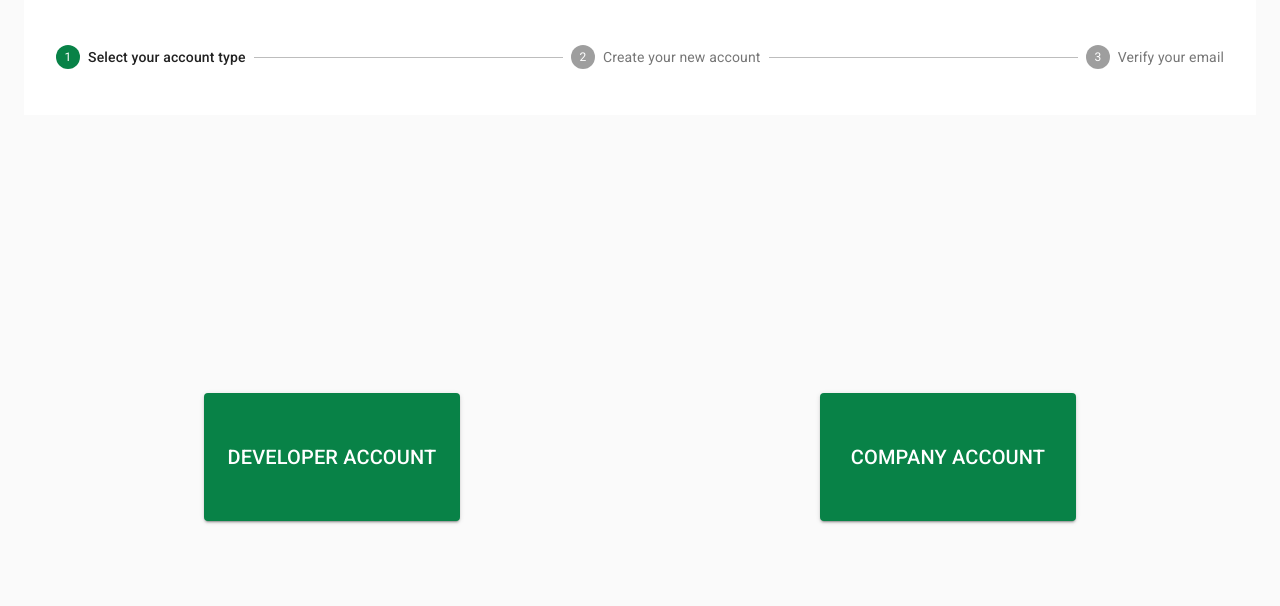
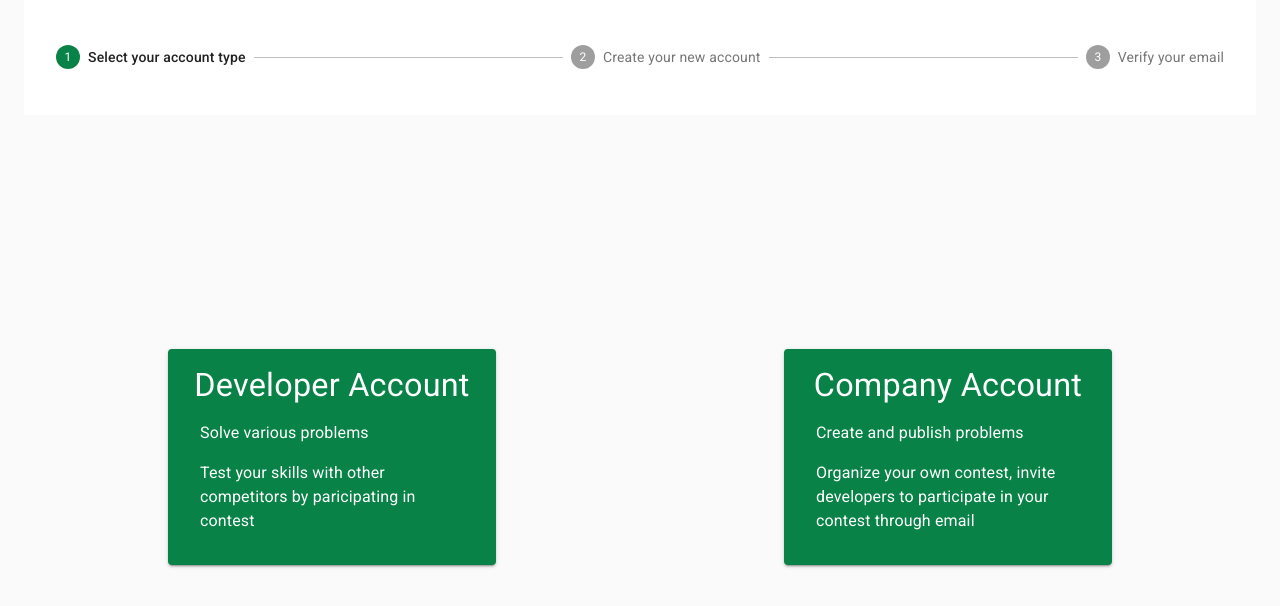
Before and after one commit to az3r/GraduateProject, a Next.js app: page /register in a window 1280 px wide. Shown: the top 606 px of the page. Built offline with nearby package versions, Linux system fonts and the light colour scheme; no server answers.

Commit message:
SelectAccount add desciption to account

```diff
--- a/components/Register/SelectAccount.jsx
+++ b/components/Register/SelectAccount.jsx
@@ -1,43 +1,76 @@
+import * as React from 'react';
 import {
   Box,
   Button,
   List,
   ListItem,
-  ListItemIcon,
   ListItemText,
   makeStyles,
   Typography,
 } from '@material-ui/core';
-import { FiberManualRecord } from '@material-ui/icons';
-import * as React from 'react';
+import PropTypes from 'prop-types';
 
-export default function SelectAccount({ onSelected }) {
+export default function SelectAccount({ onCompleted }) {
   const styles = useStyles();
   return (
     <Box className={styles.root}>
       <Button
         variant="contained"
         color="primary"
-        onClick={() => onSelected('developer')}
+        onClick={() => onCompleted('developer')}
         className={styles.button}
       >
         <Box display="flex" flexDirection="column">
-          <Typography variant="h6">Developer Account</Typography>
+          <Typography variant="h4" align="center">
+            Developer Account
+          </Typography>
+          <List dense>
+            <ListItem alignItems="flex-start">
+              <ListItemText
+                primaryTypographyProps={{ variant: 'body1' }}
+                primary="Solve various problems"
+              />
+            </ListItem>
+            <ListItem>
+              <ListItemText
+                primaryTypographyProps={{ variant: 'body1' }}
+                primary="Test your skills with other competitors by paricipating in contest"
+              />
+            </ListItem>
+          </List>
         </Box>
       </Button>
       <Button
         variant="contained"
         color="primary"
-        onClick={() => onSelected('company')}
+        onClick={() => onCompleted('company')}
         className={styles.button}
       >
         <Box display="flex" flexDirection="column">
-          <Typography variant="h6">Company Account</Typography>
+          <Typography variant="h4">Company Account</Typography>
+          <List dense>
+            <ListItem>
+              <ListItemText
+                primaryTypographyProps={{ variant: 'body1' }}
+                primary="Create and publish problems"
+              />
+            </ListItem>
+            <ListItem>
+              <ListItemText
+                primaryTypographyProps={{ variant: 'body1' }}
+                primary="Organize your own contest, invite developers to participate in your contest through email"
+              />
+            </ListItem>
+          </List>
         </Box>
       </Button>
     </Box>
   );
 }
+
+SelectAccount.propTypes = {
+  onCompleted: PropTypes.func.isRequired,
+};
 
 const useStyles = makeStyles((theme) => ({
   root: {
@@ -45,15 +78,16 @@ const useStyles = makeStyles((theme) => ({
     height: '100%',
     justifyContent: 'space-around',
     alignItems: 'center',
-    [theme.breakpoints.down('sm')]: {
+    [theme.breakpoints.down('md')]: {
       flexDirection: 'column',
     },
-    [theme.breakpoints.up('sm')]: {
+    [theme.breakpoints.up('md')]: {
       flexDirection: 'row',
     },
   },
   button: {
-    width: 256,
-    height: 128,
+    padding: theme.spacing(2),
+    textTransform: 'none',
+    width: 328,
   },
 }));
```
